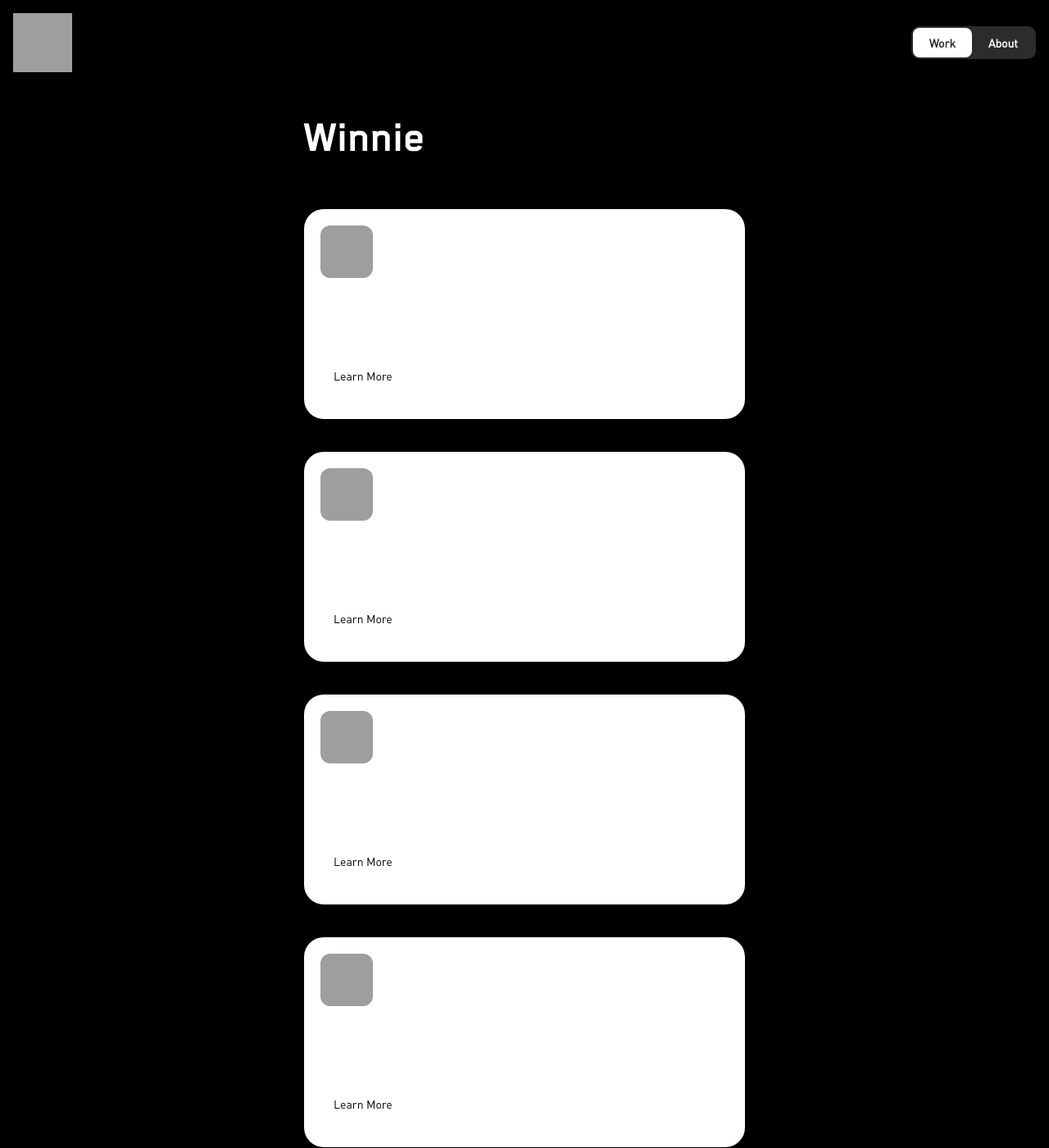
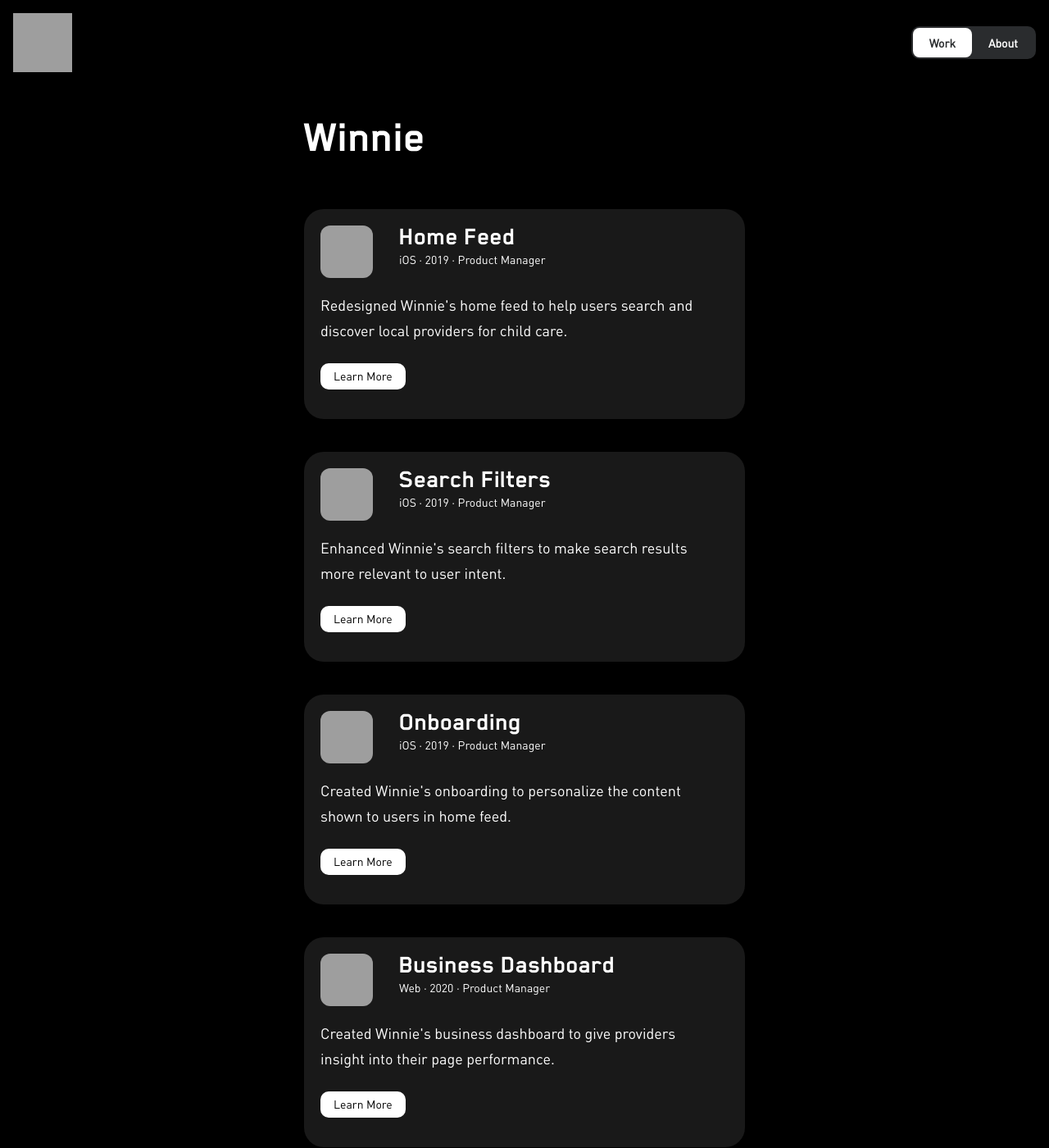
Before and after one commit to jotd/jotd-portfolio, a Jekyll site: the page work/index.html, which Jekyll copies as it is, in a window 1280 px wide and 1400 px high. Shown: the whole window at 82% size. Built offline with Jekyll 4.4.1, drawn with Linux system fonts in a browser that asks for light colours; grey boxes are pictures that could not be loaded.

Commit message:
Update styles.css

```diff
--- a/css/styles.css
+++ b/css/styles.css
@@ -507,7 +507,7 @@
   margin-left: 16px;
   margin-right: 16px;
   border-radius: 24px;
-  background-color: #ffffff;
+  background-color: #191919;
  }
 
 @media screen and (max-width: 767px) {
@@ -518,7 +518,7 @@
     border-radius: 24px;
     -webkit-animation: popIn ease 1.2s;
             animation: popIn ease 1.2s;
-    background-color: #ffffff;
+    background-color: #191919;
      } }
 
 
```
